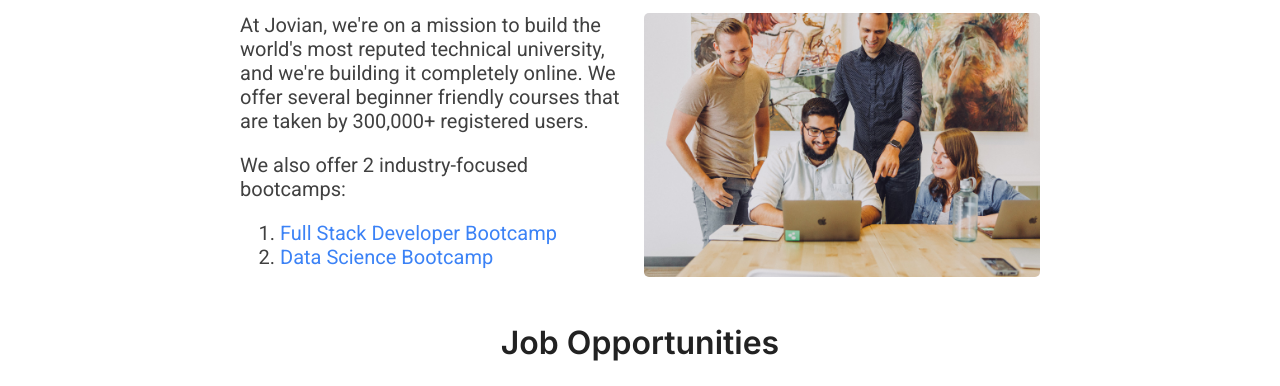
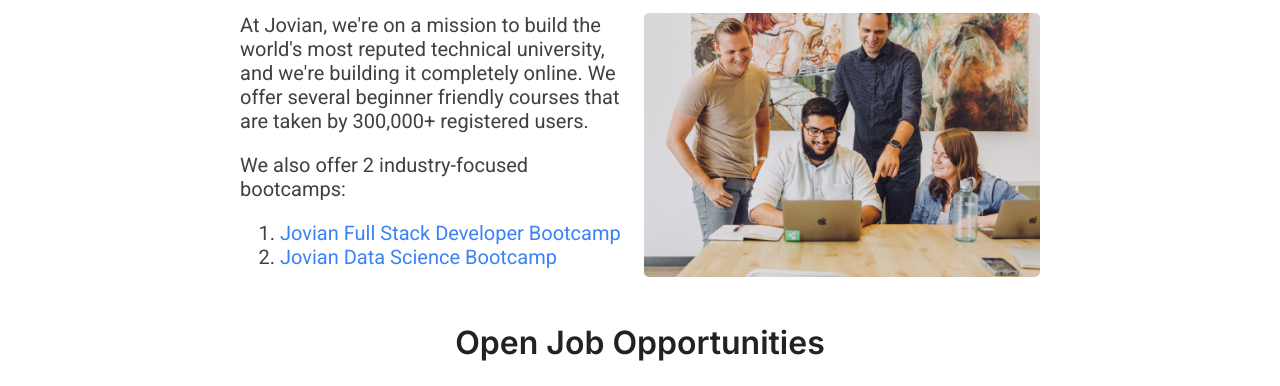
Before and after one commit to BryanTamrin/jovian-careers-responsive, a plain HTML site: page src/index.html in a window 1280 px wide. Shown: the part 392-778 px from the top of the page. Drawn offline with Linux system fonts and the light colour scheme.

Commit message:
added "Open Job Opportunities"

```diff
--- a/src/index.html
+++ b/src/index.html
@@ -51,12 +51,12 @@
             <ol>
                 <li>
                     <a href="https://www.jovian.com/full-stack-developer-bootcamp">
-                        Full Stack Developer Bootcamp
+                        Jovian Full Stack Developer Bootcamp
                     </a>
                 </li>
                 <li>
                     <a href="https://www.jovian.com/data-science-bootcamp">
-                        Data Science Bootcamp
+                        Jovian Data Science Bootcamp
                     </a>
                 </li>
             </ol>
@@ -67,7 +67,7 @@
         </div>
     </div>
 
-    <h2>Job Opportunities</h2>
+    <h2>Open Job Opportunities</h2>
     <div id="jobs">
         <table id="jobs-table">
             <tr class="jobs-header-row">
```
